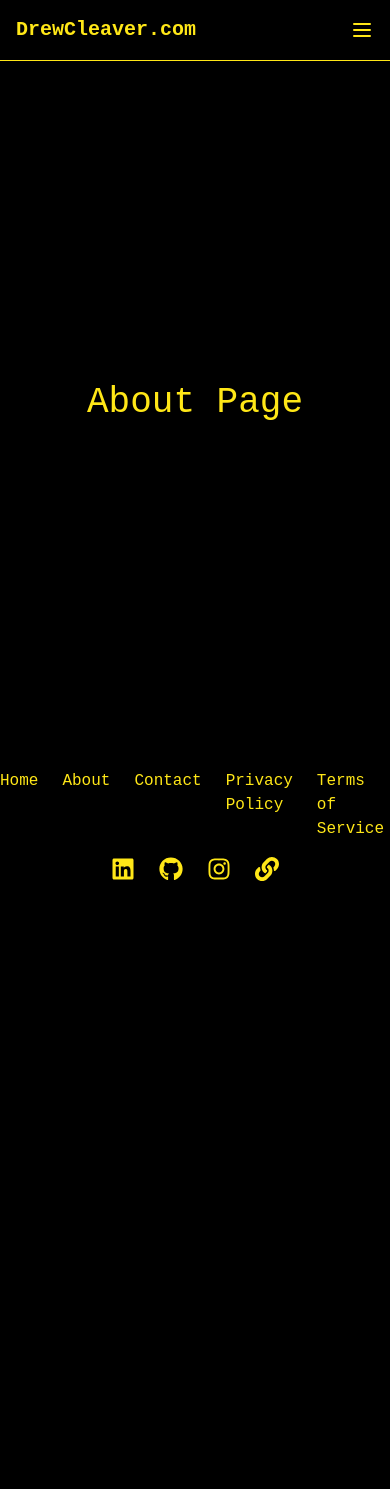
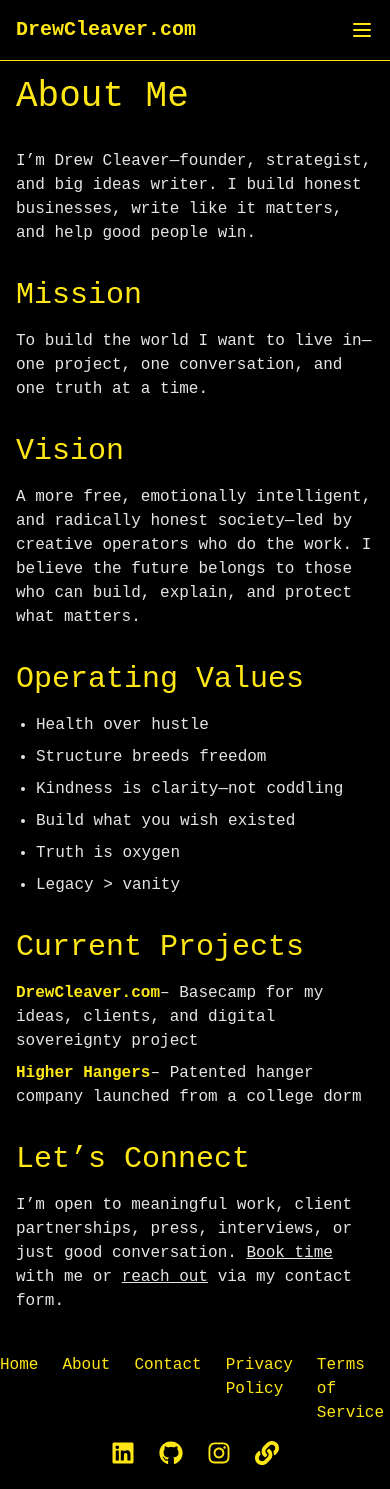
Before and after one commit to drewcleaverdotcom/drewcleaver.com, a Next.js app: page /about in a window 390 px wide. Before the commit the page ends 905 px from the top, so only its background shows below. Built offline with nearby package versions, Linux system fonts and the light colour scheme; no server answers.

Commit message:
Add detailed responsive About page

```diff
--- a/pages/about.js
+++ b/pages/about.js
@@ -1,3 +1,4 @@
+import Link from 'next/link';
 import Footer from '../components/Footer';
 import SEO from '../components/SEO';
 
@@ -5,8 +6,72 @@ export default function About() {
   return (
     <div className="flex min-h-screen flex-col bg-[var(--bg-color)] text-[var(--text-color)]">
       <SEO title="About - Drew Cleaver Consulting" />
-      <main className="flex flex-grow flex-col items-center justify-center">
-        <h1 className="text-4xl">About Page</h1>
+      <main className="container mx-auto flex-grow p-4 flex flex-col gap-8">
+        <h1 className="text-4xl sm:text-5xl font-normal">About Me</h1>
+
+        <p className="max-w-3xl text-neutral-200">
+          I’m Drew Cleaver—founder, strategist, and big ideas writer. I build honest businesses, write like it matters, and help good people win.
+        </p>
+
+        <section className="max-w-3xl space-y-4">
+          <h2 className="text-3xl">Mission</h2>
+          <p className="text-neutral-200">
+            To build the world I want to live in—one project, one conversation, and one truth at a time.
+          </p>
+        </section>
+
+        <section className="max-w-3xl space-y-4">
+          <h2 className="text-3xl">Vision</h2>
+          <p className="text-neutral-200">
+            A more free, emotionally intelligent, and radically honest society—led by creative operators who do the work. I believe the future belongs to those who can build, explain, and protect what matters.
+          </p>
+        </section>
+
+        <section className="max-w-3xl space-y-4">
+          <h2 className="text-3xl">Operating Values</h2>
+          <ul className="list-disc pl-5 space-y-2 text-neutral-200">
+            <li>Health over hustle</li>
+            <li>Structure breeds freedom</li>
+            <li>Kindness is clarity—not coddling</li>
+            <li>Build what you wish existed</li>
+            <li>Truth is oxygen</li>
+            <li>Legacy &gt; vanity</li>
+          </ul>
+        </section>
+
+        <section className="max-w-3xl space-y-4">
+          <h2 className="text-3xl">Current Projects</h2>
+          <ul className="space-y-2 text-neutral-200">
+            <li>
+              <strong className="text-[var(--text-color)]">DrewCleaver.com</strong>
+               – Basecamp for my ideas, clients, and digital sovereignty project
+            </li>
+            <li>
+              <strong className="text-[var(--text-color)]">Higher Hangers</strong>
+               – Patented hanger company launched from a college dorm
+            </li>
+          </ul>
+        </section>
+
+        <section className="max-w-3xl space-y-4">
+          <h2 className="text-3xl">Let’s Connect</h2>
+          <p className="text-neutral-200">
+            I’m open to meaningful work, client partnerships, press, interviews, or just good conversation.{' '}
+            <a
+              href="https://calendly.com/drewcleaver"
+              className="underline hover:text-[var(--hover-color)]"
+              target="_blank"
+              rel="noopener noreferrer"
+            >
+              Book time
+            </a>{' '}
+            with me or{' '}
+            <Link href="/contact" className="underline hover:text-[var(--hover-color)]">
+              reach out
+            </Link>{' '}
+            via my contact form.
+          </p>
+        </section>
       </main>
       <Footer />
     </div>
```
